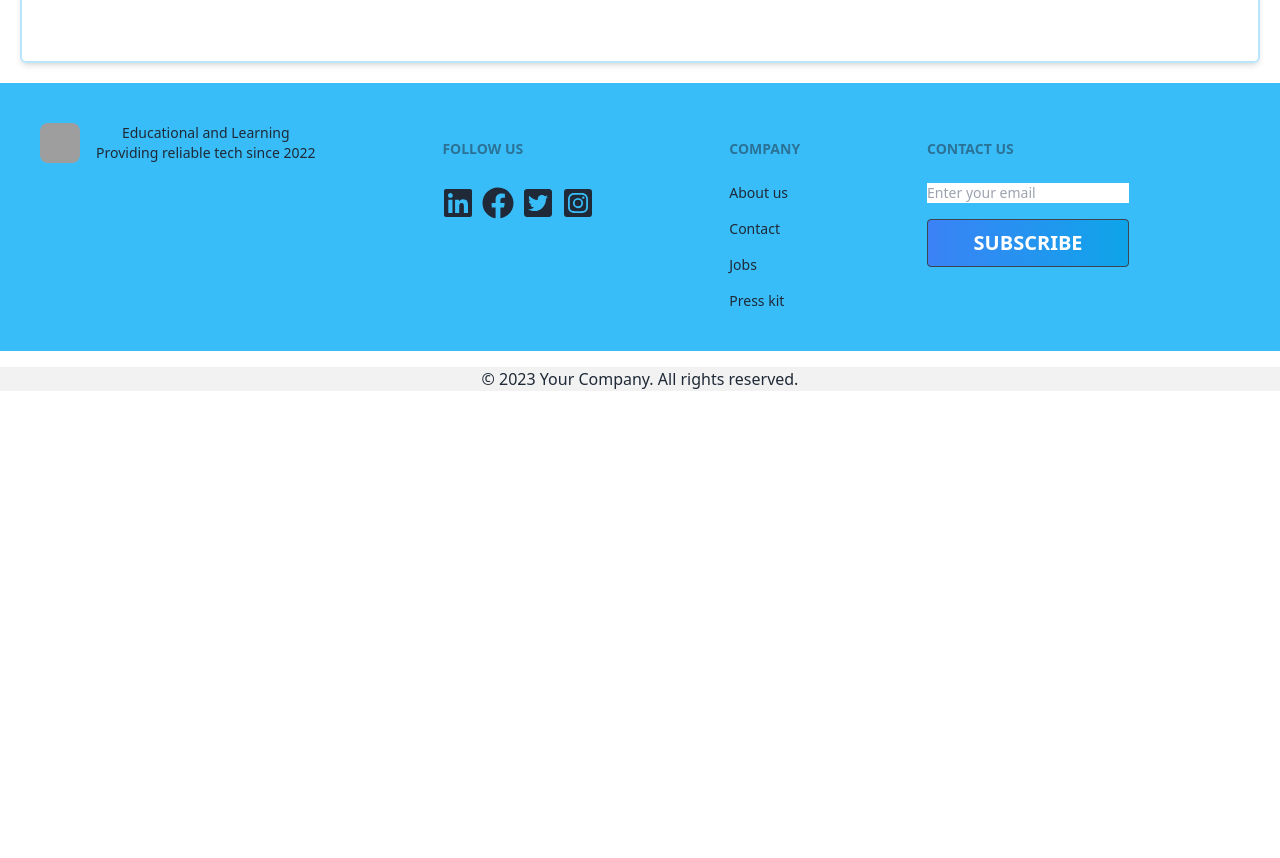
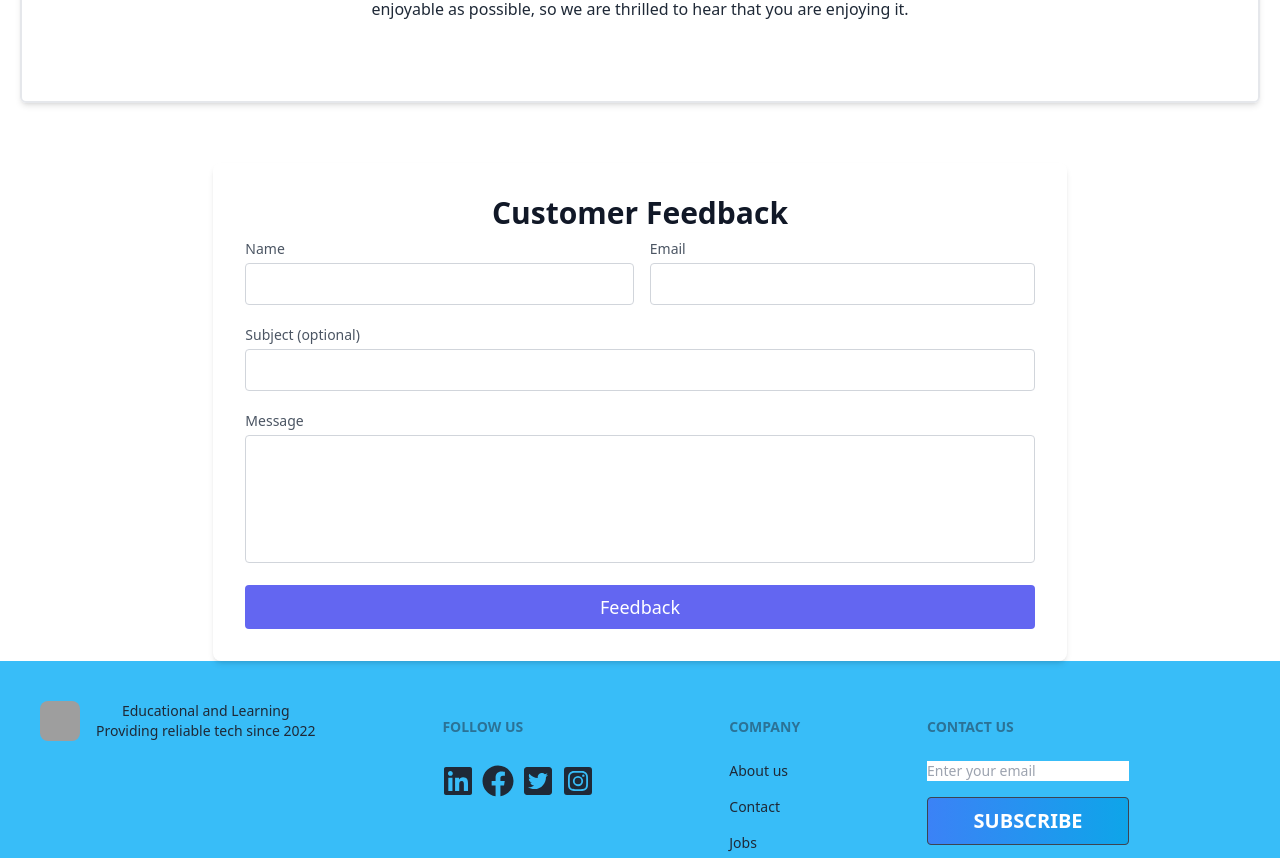
Before and after one commit to Sahadathassain/educational-and-Learning-clint, a React (Vite) app: page / in a window 1280 px wide. Shown: the part 2940-3798 px from the top of the page. Before the commit the page ends 3331 px from the top, so only its background shows below. Built offline with nearby package versions, Linux system fonts and the light colour scheme; no server answers; sample sign-in values are in the browser's storage; grey boxes are pictures that could not be loaded.

Commit message:
added my toys edit

```diff
--- a/index.html
+++ b/index.html
@@ -2,7 +2,7 @@
 <html lang="en">
   <head>
     <meta charset="UTF-8" />
-    <link rel="icon" type="image/svg+xml" href="/vite.svg" />
+    <link rel="icon" type="image/svg+xml" href="https://encrypted-tbn0.gstatic.com/images?q=tbn:ANd9GcS6_P5oCkEo80h-NCtlhFoMkGMJYxS_g9vcXw&usqp=CAU" />
     <meta name="viewport" content="width=device-width, initial-scale=1.0" />
     <title> Educational and Learning</title>
   </head>
--- a/src/Page/About/About.jsx
+++ b/src/Page/About/About.jsx
@@ -1,33 +1,63 @@
+import { CiLocationOn } from "react-icons/ci";
+
 const About = () => {
   return (
     <div className="flex flex-col items-center">
       <div>
         <h1 className="text-center text-4xl font-bold m-10">FROM OUR CUSTOMERS</h1>
       </div>
-        <div className=" border-solid border-2 rounded-md border-sky-200 shadow-md m-5">
+      <div className="border-solid border-2 rounded-md shadow-md m-5">
         <div className="flex justify-center">
-            <img className="h-30 w-30 rounded-full mx-auto mt-10" src="https://img.lovepik.com/element/40044/3665.png_300.png" />
+          <img
+            className="h-30 w-30 rounded-full mx-auto mt-10"
+            src="https://img.lovepik.com/element/40044/3665.png_300.png"
+          />
         </div>
         <div>
-            <h1 className="text-center m-10 text-xl ">Sahadat Hossain</h1>
+          <h1 className="text-center m-10 text-xl">Sahadat Hossain</h1>
         </div>
-          <div>
-            <h1 className="text-center m-10 text-xl font-bold">Dhaka/Bangladesh</h1>
+        <div className="flex items-center justify-center"> {/* Add flex and justify-center to center the icon */}
+          <h1 className="text-center m-10 text-xl font-bold gap-3">
+            <CiLocationOn className="inline h-5 w-5 text-sky-500 " />Dhaka,Bangladesh {/* Add inline class */}
+          </h1>
         </div>
         <div className="">
           <div className="rating mb-5 flex justify-center">
-              <input type="radio" name="rating-2" className="mask mask-star-2 bg-sky-500" />
-              <input type="radio" name="rating-2" className="mask mask-star-2 bg-sky-500" />
-              <input type="radio" name="rating-2" className="mask mask-star-2 bg-sky-500" />
-              <input type="radio" name="rating-2" className="mask mask-star-2 bg-sky-500" />
-              <input type="radio" name="rating-2" className="mask mask-star-2 bg-sky-500" />
+            <input
+              type="radio"
+              name="rating-2"
+              className="mask mask-star-2 bg-sky-500"
+            />
+            <input
+              type="radio"
+              name="rating-2"
+              className="mask mask-star-2 bg-sky-500"
+            />
+            <input
+              type="radio"
+              name="rating-2"
+              className="mask mask-star-2 bg-sky-500"
+            />
+            <input
+              type="radio"
+              name="rating-2"
+              className="mask mask-star-2 bg-sky-500"
+            />
+            <input
+              type="radio"
+              name="rating-2"
+              className="mask mask-star-2 bg-sky-500"
+            />
           </div>
-            <div className="text-center m-20 px-4 md:px-10"> {/* Reduce horizontal padding on small screens */}
+          <div className="text-center m-20 px-4 md:px-10">
             <p>
-                How to write an exceptional 5-star review reply -Appbot
-                Thank you for taking the time to leave a 5-star review. Your feedback is greatly appreciated.
+              How to write an exceptional 5-star review reply -Appbot Thank you
+              for taking the time to leave a 5-star review. Your feedback is
+              greatly appreciated.
 
-                Thank you for the fantastic review! We put a lot of effort into making our product/service as user-friendly and enjoyable as possible, so we are thrilled to hear that you are enjoying it.
+              Thank you for the fantastic review! We put a lot of effort into
+              making our product/service as user-friendly and enjoyable as
+              possible, so we are thrilled to hear that you are enjoying it.
             </p>
           </div>
         </div>
--- /dev/null
+++ b/src/Page/Feedback/Feedback.jsx
@@ -0,0 +1,61 @@
+const Feedback = () => {
+    return (
+      <div className="flex justify-center">
+        <div className="lg:w-2/3 md:w-1/2 sm:w-full bg-white rounded-lg p-8 flex flex-col w-full mt-10 shadow-md">
+          <h2 className="text-gray-900 text-3xl text-center mb-1 font-bold title-font"> Customer Feedback</h2>
+
+          <div className="flex flex-col md:flex-row space-y-4 md:space-y-0 md:space-x-4 mb-4">
+            <div className="relative flex-grow">
+              <label htmlFor="name" className="leading-7 text-sm text-gray-600">
+                Name
+              </label>
+              <input
+                type="text"
+                id="name"
+                name="name"
+                className="w-full bg-white rounded border border-gray-300 focus:border-indigo-500 focus:ring-2 focus:ring-indigo-200 text-base outline-none text-gray-700 py-1 px-3 leading-8 transition-colors duration-200 ease-in-out"
+              />
+            </div>
+            <div className="relative flex-grow">
+              <label htmlFor="email" className="leading-7 text-sm text-gray-600">
+                Email
+              </label>
+              <input
+                type="email"
+                id="email"
+                name="email"
+                className="w-full bg-white rounded border border-gray-300 focus:border-indigo-500 focus:ring-2 focus:ring-indigo-200 text-base outline-none text-gray-700 py-1 px-3 leading-8 transition-colors duration-200 ease-in-out"
+              />
+            </div>
+          </div>
+          <div className="relative mb-4">
+            <label htmlFor="subject" className="leading-7 text-sm text-gray-600">
+              Subject (optional)
+            </label>
+            <input
+              type="text"
+              id="subject"
+              name="subject"
+              className="w-full bg-white rounded border border-gray-300 focus:border-indigo-500 focus:ring-2 focus:ring-indigo-200 text-base outline-none text-gray-700 py-1 px-3 leading-8 transition-colors duration-200 ease-in-out"
+            />
+          </div>
+          <div className="relative mb-4">
+            <label htmlFor="message" className="leading-7 text-sm text-gray-600">
+              Message
+            </label>
+            <textarea
+              id="message"
+              name="message"
+              className="w-full bg-white rounded border border-gray-300 focus:border-indigo-500 focus:ring-2 focus:ring-indigo-200 h-32 text-base outline-none text-gray-700 py-1 px-3 resize-none leading-6 transition-colors duration-200 ease-in-out"
+            ></textarea>
+          </div>
+          <button className="text-white bg-indigo-500 border-0 py-2 px-6 focus:outline-none hover:bg-indigo-600 rounded text-lg">
+            Feedback
+          </button>
+
+        </div>
+      </div>
+    );
+  };
+
+  export default Feedback;
--- a/src/Page/Home/Home.jsx
+++ b/src/Page/Home/Home.jsx
@@ -1,6 +1,7 @@
 import About from "../About/About";
 import Banner from "../Banner/Banner";
 import Category from "../Category/Category";
+import Feedback from "../Feedback/Feedback";
 import ImgGallery from "../ImgGallery/ImgGallery";
 import SpecialProducts from "../SpecialProducts/SpecialProducts";
 
@@ -15,6 +16,7 @@ const Home = () => {
             <Category></Category>
             <SpecialProducts></SpecialProducts>
            <About></About>
+           <Feedback></Feedback>
         </div>
     );
 };
--- a/src/Page/Toys/MyToys/MyToys.jsx
+++ b/src/Page/Toys/MyToys/MyToys.jsx
@@ -1,14 +1,15 @@
-import  { useEffect, useState } from 'react';
+import { useEffect, useState } from 'react';
 import { ToastContainer, toast } from 'react-toastify';
 import 'react-toastify/dist/ReactToastify.css';
 
 import UpdateToy from '../UpdateToy/UpdateToy';
 
-
 const MyToys = () => {
   const [myToysData, setMyToysData] = useState([]);
   const [selectedToy, setSelectedToy] = useState(null);
   const [showModal, setShowModal] = useState(false);
+  const [sortBy, setSortBy] = useState(null);
+  const [sortOrder, setSortOrder] = useState(null);
 
   useEffect(() => {
     const email = 'example@example.com';
@@ -60,10 +61,23 @@ const MyToys = () => {
       });
   };
 
+  const handleSort = (field) => {
+    let sortedData = [...myToysData];
 
-  // Example usage
-
-
+    if (field === 'price') {
+      if (sortBy === 'price' && sortOrder === 'asc') {
+        // Sort by price in descending order
+        sortedData.sort((a, b) => b.price - a.price);
+        setSortOrder('desc');
+      } else {
+        // Sort by price in ascending order
+        sortedData.sort((a, b) => a.price - b.price);
+        setSortOrder('asc');
+      }
+      setSortBy('price');
+      setMyToysData(sortedData);
+    }
+  };
 
   const handleDelete = (toyId) => {
     fetch(`http://localhost:5000/myToys/${toyId}`, {
@@ -83,8 +97,29 @@ const MyToys = () => {
 
   return (
     <div className="p-4">
-      <h1 className="text-3xl mb-4 text-center font-bold">My Toys Information</h1>
-
+      <div>
+        <h1 className="text-3xl mb-4 text-center font-bold">My Toys Information</h1>
+      </div>
+      <div>
+        <div className="flex   border-indigo-500 rounded  justify-center py-10 mt-6">
+          <button
+            className={`py-1 px-4 rounded-md ${
+              sortBy === 'price' && sortOrder === 'asc' ? 'bg-indigo-500 text-white' : ''
+            } focus:outline-none`}
+            onClick={() => handleSort('price')}
+          >
+            Ascending
+          </button>
+          <button
+            className={`py-1 px-4  ${
+              sortBy === 'price' && sortOrder === 'desc' ? 'bg-indigo-500 text-white' : ''
+            } focus:outline-none`}
+            onClick={() => handleSort('price')}
+          >
+            Descending
+          </button>
+        </div>
+      </div>
       <div className="overflow-x-auto">
         <table className="w-full border-collapse border border-gray-200">
           <thead>
@@ -111,7 +146,7 @@ const MyToys = () => {
                     className="text-sm bg-black text-white rounded-md py-2 px-3 mb-2"
                     onClick={() => handleUpdateClick(item)}
                   >
-                     Update
+                    Update
                   </button>
                 </td>
                 <td className="p-2 text-center">
```
Lines whose indentation alone changed are shown as unchanged.
